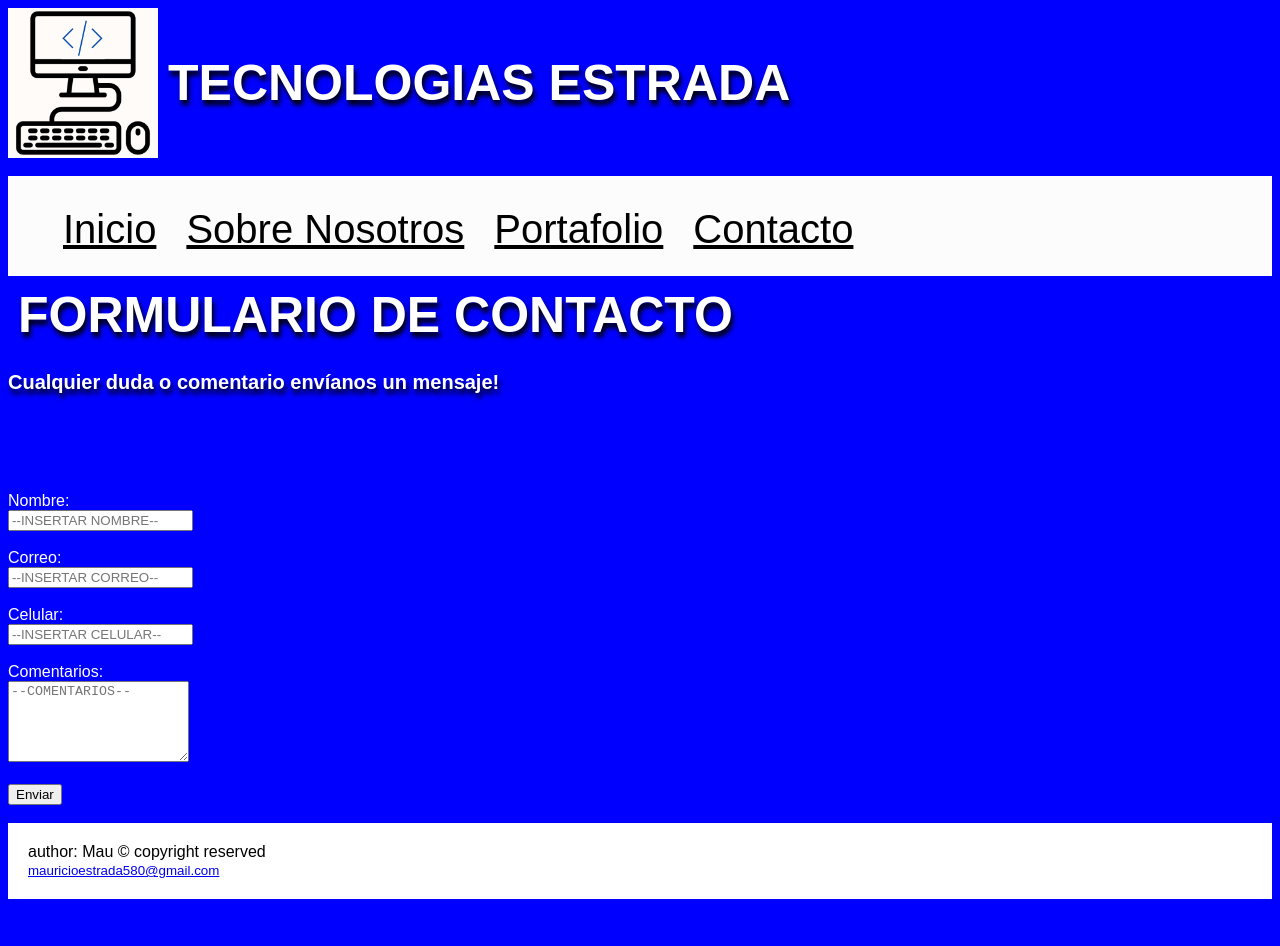
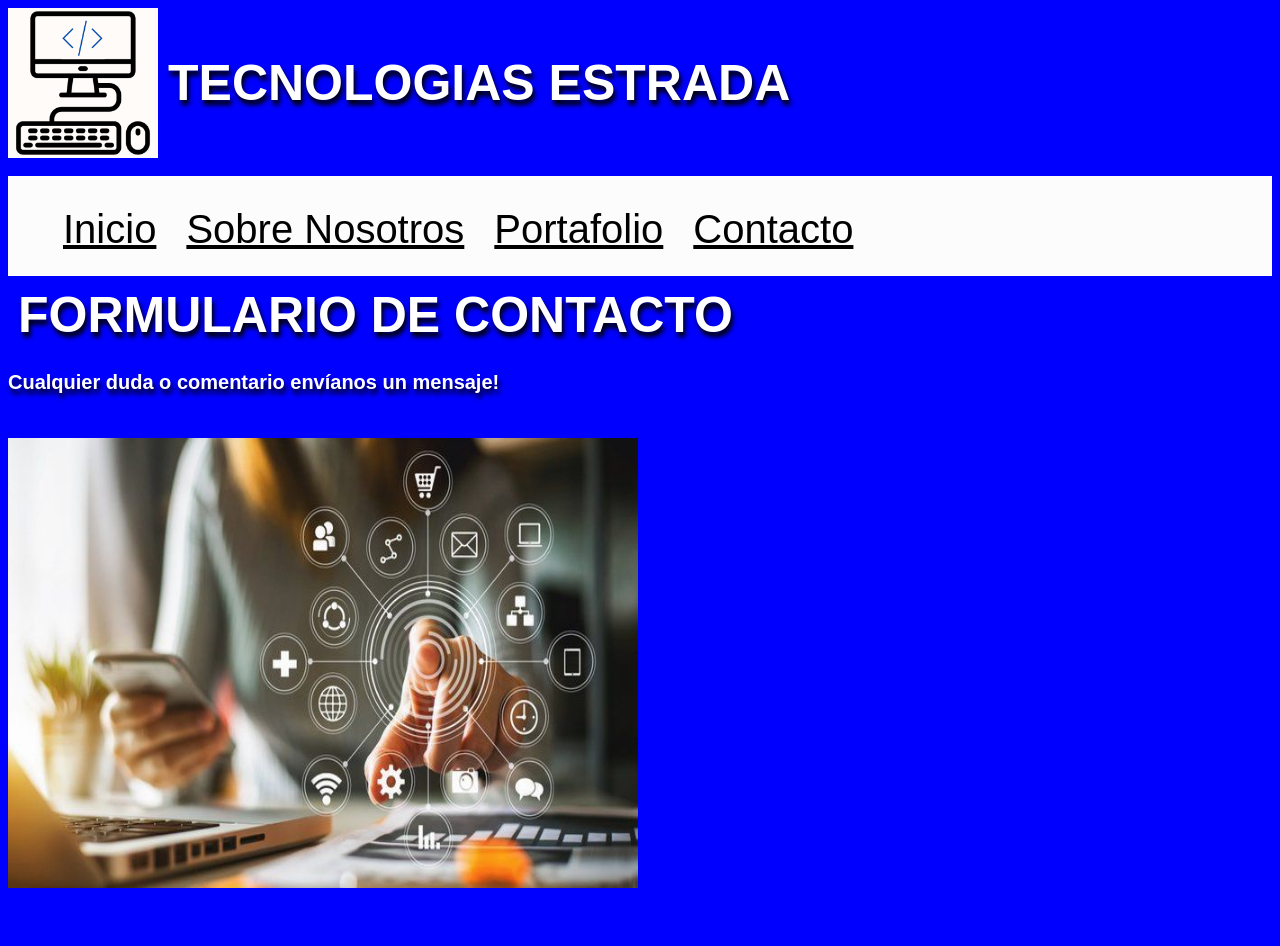
Before and after one commit to mauricioestradadlg/agenciaSoftware, a React (Create React App) app in the folder frontend/: page /contacto in a window 1280 px wide. Shown: the top 946 px of the page. Before the commit the page ends 907 px from the top, so only its background shows below. Built offline with nearby package versions, Linux system fonts and the light colour scheme.

Commit message:
imagen contacto

```diff
--- a/frontend/src/App.css
+++ b/frontend/src/App.css
@@ -142,7 +142,11 @@ h3, h4, h5{
     font-size: 15px;
   }
 
+/*CONTACTO*/
 
+.imgContacto{
+  width: 660px;
+}
 
 /*FORM ENVIADO*/
 
--- a/frontend/src/paginas/Contacto.js
+++ b/frontend/src/paginas/Contacto.js
@@ -26,6 +26,7 @@ function Contacto() {
       <Container>
         <h1 className="mt-4" style={textStyle}>FORMULARIO DE CONTACTO</h1>
         <h4 style={textStyle}>Cualquier duda o comentario envíanos un mensaje!</h4><br />
+        <img classname="imgContacto"id ="imgInicio4"alt ="imgForm" src ="./imagenes/imgForm.jpg"/><br />
         <Row className="mt-4 align-items-center">
           <Col md={6} className="mb-4">
             <img alt="" id="imagenContacto" src="" />
```
Also changed, not shown: frontend/public/imagenes/imgForm.jpg (added).
